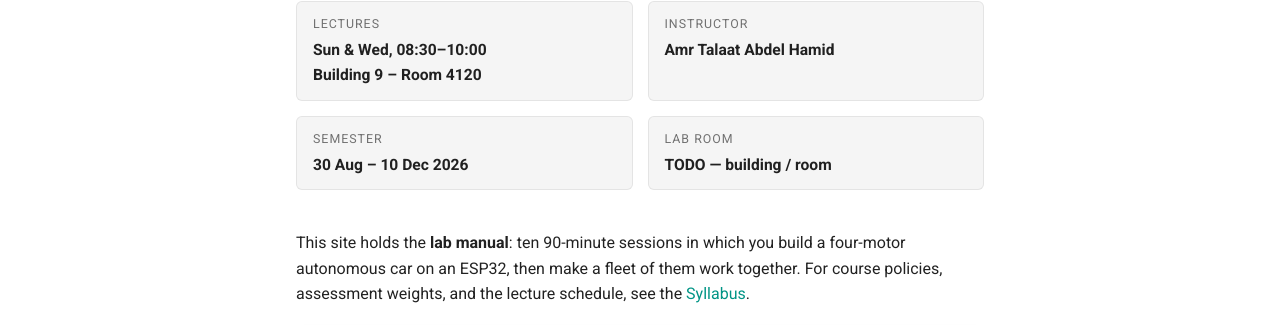
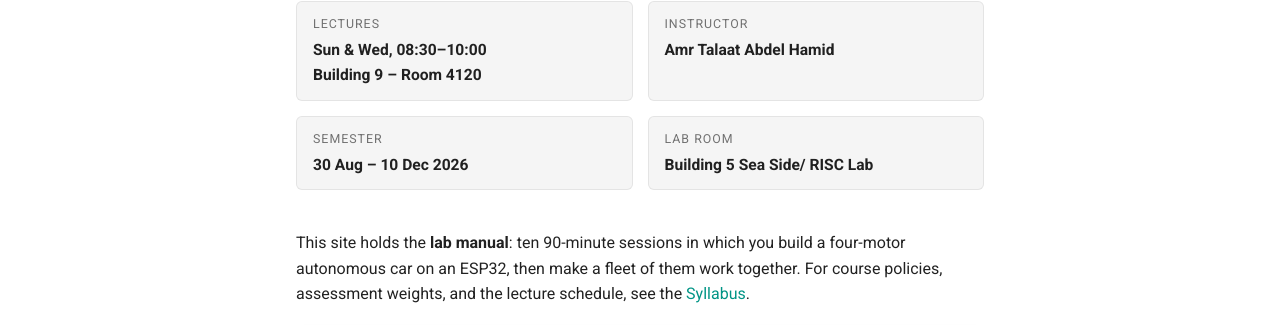
Before and after one commit to Hassan-Al-Moalim/ME222B, an MkDocs documentation site: the page built from docs/index.md, in a window 1280 px wide and 900 px high. Shown: the part 318-643 px from the top of the window. Built offline with MkDocs 1.6.1 and Material for MkDocs 9.7.7, drawn with Linux system fonts in a browser that asks for light colours; comment, search, counter and statistics services are not loaded.

Commit message:
Lab Location
Updated lab location

```diff
--- a/docs/index.md
+++ b/docs/index.md
@@ -10,7 +10,7 @@ Fall 2026/2027 · Division of Mechanical Engineering
 <div><span class="k">Lectures</span><span class="v">Sun &amp; Wed, 08:30–10:00<br>Building 9 – Room 4120</span></div>
 <div><span class="k">Instructor</span><span class="v">Amr Talaat Abdel Hamid</span></div>
 <div><span class="k">Semester</span><span class="v">30 Aug – 10 Dec 2026</span></div>
-<div><span class="k">Lab room</span><span class="v">TODO — building / room</span></div>
+<div><span class="k">Lab room</span><span class="v">Building 5 Sea Side/ RISC Lab</span></div>
 </div>
 
 This site holds the **lab manual**: ten 90-minute sessions in which you build a
```
